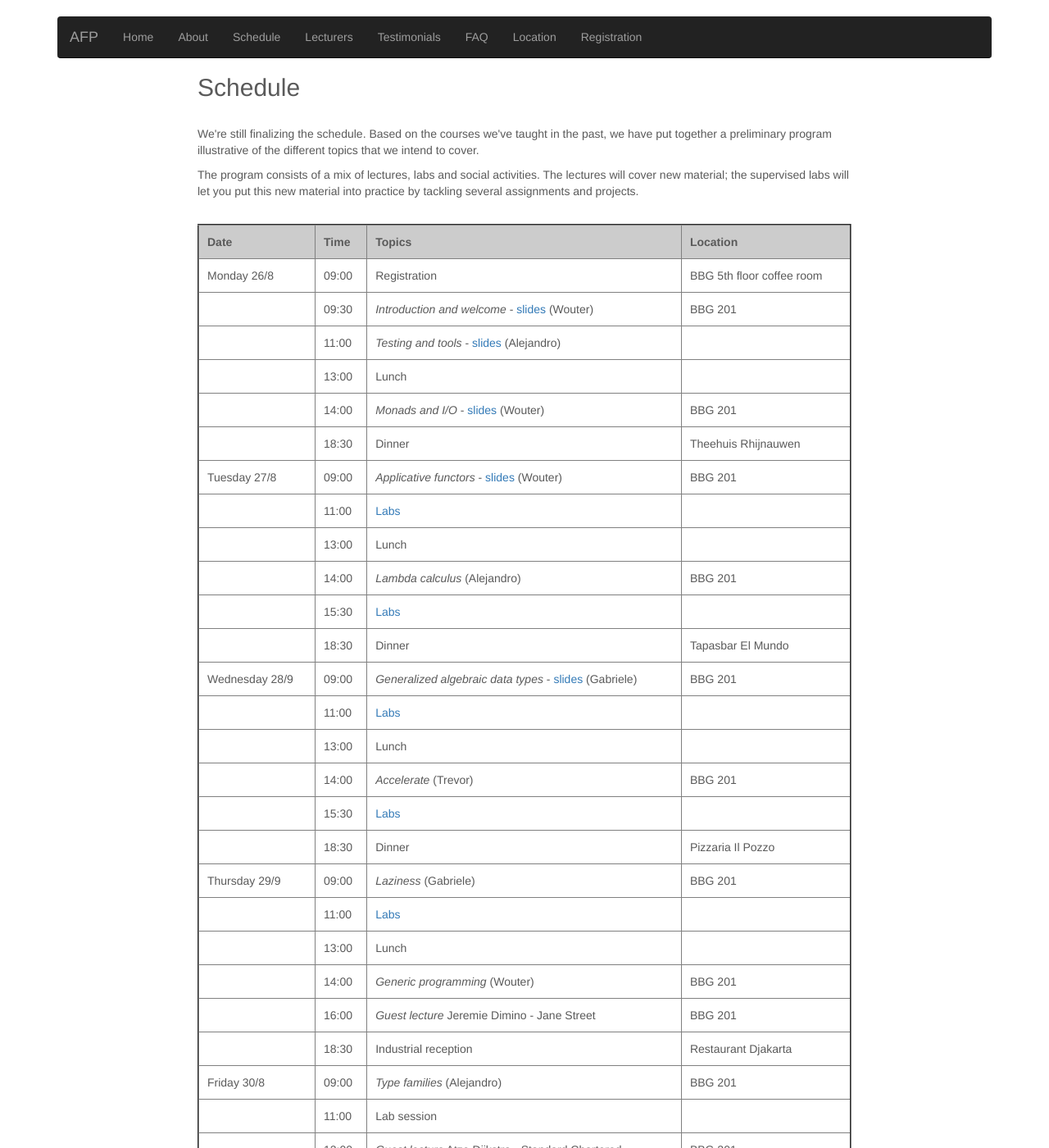
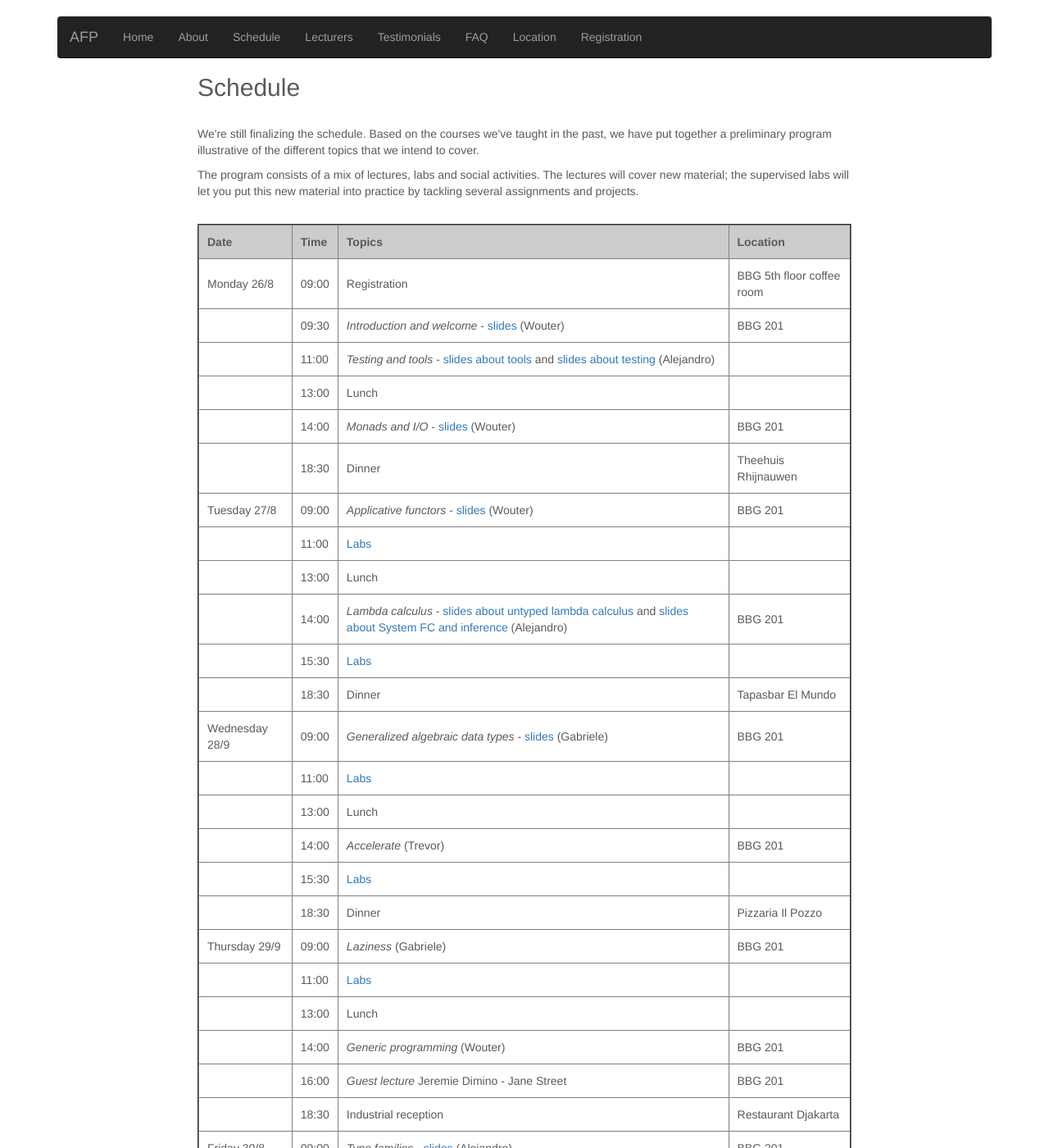
Before and after one commit to uu-afp/uu-afp.github.io, a Jekyll site: the page built from schedule.html, in a window 1280 px wide and 1400 px high. Shown: the whole window at 82% size. Built offline with Jekyll 4.4.1, drawn with Linux system fonts in a browser that asks for light colours; nearby versions of some CDN libraries.

Commit message:
Update with Alejandro's slides

```diff
--- a/schedule.html
+++ b/schedule.html
@@ -51,7 +51,7 @@ assignments and projects.
     <tr>
       <td></td>
       <td>11:00</td>
-      <td><i>Testing and tools</i> - <a href="slides/afp-testing.pdf">slides</a> (Alejandro)</td>
+      <td><i>Testing and tools</i> - <a href="slides/afp-tools.pdf">slides about tools</a> and <a href="slides/afp-testing.pdf">slides about testing</a> (Alejandro)</td>
       <td> </td>
     </tr>
 
@@ -101,7 +101,7 @@ assignments and projects.
     <tr>
       <td></td>
       <td>14:00</td>
-      <td><i>Lambda calculus</i> (Alejandro)</td>
+      <td><i>Lambda calculus</i> - <a href="http://www.cs.uu.nl/docs/vakken/afp/slides/06-lambda_calculus.pdf">slides about untyped lambda calculus</a> and <a href="slides/06-system-fc.pdf">slides about System FC and inference</a> (Alejandro)</td>
       <td>BBG 201</td>
     </tr>
 
@@ -209,7 +209,7 @@ assignments and projects.
     <tr>
       <td>Friday 30/8</td>
       <td>09:00</td>
-      <td><i>Type families</i> (Alejandro)</td>
+      <td><i>Type families</i> - <a href="slides/afp-tyfams.pdf">slides</a> (Alejandro)</td>
       <td>BBG 201</td>
     </tr>
 
```
Also changed, not shown: labs.md (+1 -0 lines), 2 other files.
